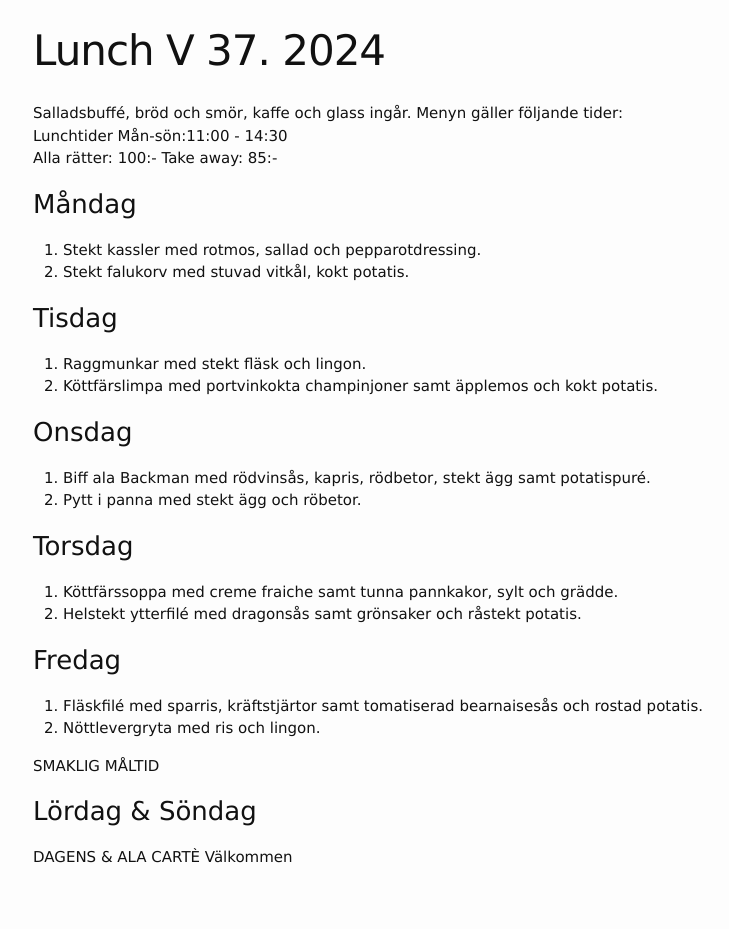
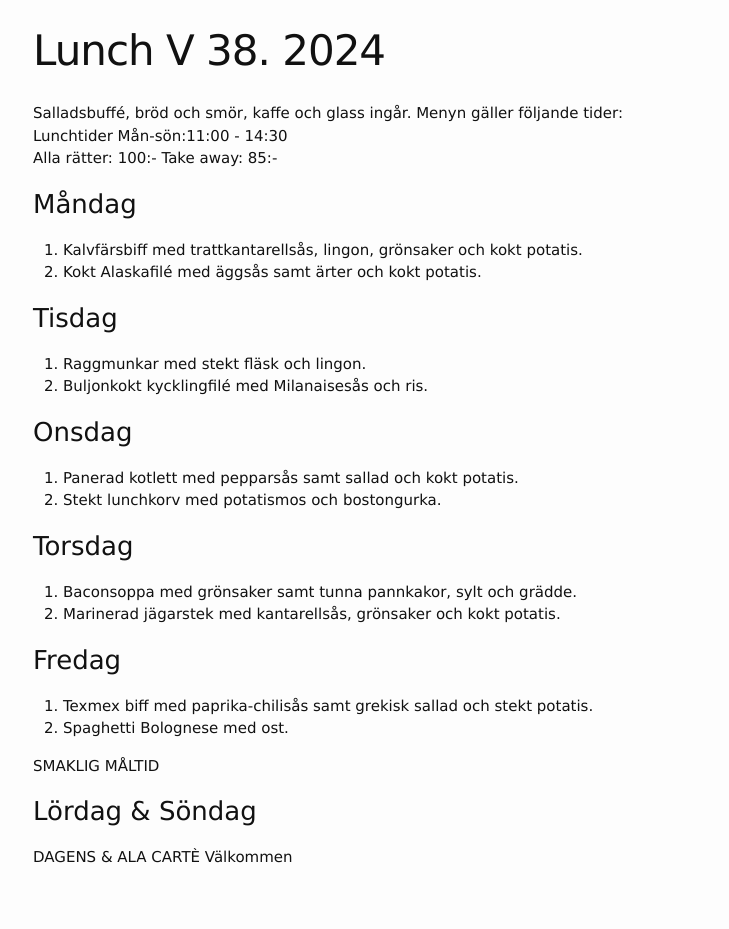
Before and after one commit to FarInn62/farinn62.github.io, a Jekyll site: the page built from lunch.md, in a window 1280 px wide. Shown: the whole page, without its empty margins (237-966 px from the left). Built offline with Jekyll 4.4.1, drawn with Linux system fonts in a browser that asks for light colours.

Commit message:
Update lunch.md

```diff
--- a/lunch.md
+++ b/lunch.md
@@ -1,6 +1,6 @@
 ---
 layout: foodmenu
-title: Lunch V 37. 2024
+title: Lunch V 38. 2024
 permalink: /lunch/
 published: true
 ---
@@ -11,28 +11,28 @@ Alla rätter: 100:- Take away: 85:-
 
 ### Måndag
 
-1. Stekt kassler med rotmos, sallad och pepparotdressing.
-2. Stekt falukorv med stuvad vitkål, kokt potatis.
+1. Kalvfärsbiff med trattkantarellsås, lingon, grönsaker och kokt potatis.
+2. Kokt Alaskafilé med äggsås samt ärter och kokt potatis.
 
 ### Tisdag
 
 1. Raggmunkar med stekt fläsk och lingon.
-2. Köttfärslimpa med portvinkokta champinjoner samt äpplemos och kokt potatis.
+2. Buljonkokt kycklingfilé med Milanaisesås och ris.
 
 ### Onsdag
 
-1. Biff ala Backman med rödvinsås, kapris, rödbetor, stekt ägg samt potatispuré.
-2. Pytt i panna med stekt ägg och röbetor.
+1. Panerad kotlett med pepparsås samt sallad och kokt potatis.
+2. Stekt lunchkorv med potatismos och bostongurka.
 
 ### Torsdag
 
-1. Köttfärssoppa med creme fraiche samt tunna pannkakor, sylt och grädde.
-2. Helstekt ytterfilé med dragonsås samt grönsaker och råstekt potatis.
+1. Baconsoppa med grönsaker samt tunna pannkakor, sylt och grädde.
+2. Marinerad jägarstek med kantarellsås, grönsaker och kokt potatis.
 
 ### Fredag
 
-1. Fläskfilé med sparris, kräftstjärtor samt tomatiserad bearnaisesås och rostad potatis.
-2. Nöttlevergryta med ris och lingon.
+1. Texmex biff med paprika-chilisås samt grekisk sallad och stekt potatis.
+2. Spaghetti Bolognese med ost.
 
 SMAKLIG MÅLTID
 ### Lördag & Söndag
```
